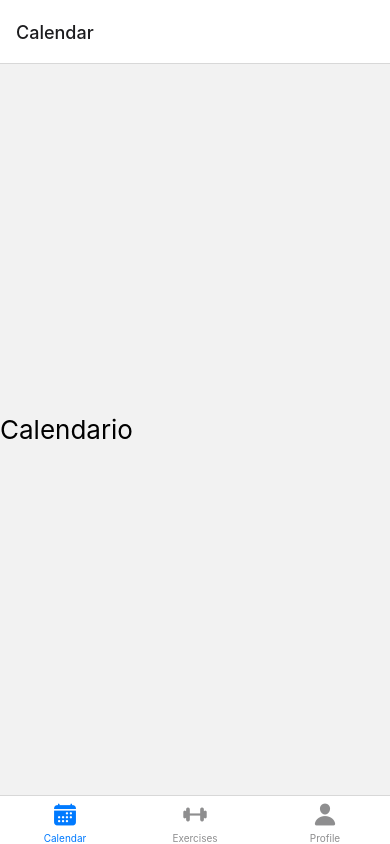
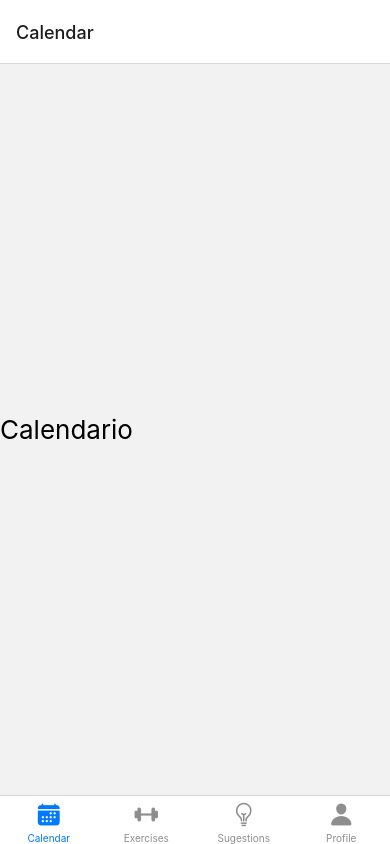
Before and after one commit to MishelleVF/fitlendarFrontend, a React Native app in the folder Frontend/: screen / in a window 390 px wide. Built offline with nearby package versions, Linux system fonts and the light colour scheme.

Commit message:
Impementacion del boton Suggestions

```diff
--- a/Frontend/src/components/main.jsx
+++ b/Frontend/src/components/main.jsx
@@ -8,11 +8,13 @@ import Ionicons from 'react-native-vector-icons/Ionicons';
 // Screens
 import Home from '../screens/home';
 import Exercises from '../screens/exercises';
+import Sugestions from '../screens/sugestions'
 import Profile from '../screens/profile';
 
 // Screens Names
 const homeName = 'Calendar';
 const exercisesName = 'Exercises';
+const sugestionsName = 'Sugestions'
 const profileName = 'Profile'
 
 const Tab = createBottomTabNavigator();
@@ -33,6 +35,8 @@ export function Main() {
               iconName = focused ? 'barbell' : 'barbell';
             } else if (rn == profileName){
               iconName = focused ? 'person' : 'person';
+            } else if (rn = sugestionsName){
+              iconName = focused ? 'bulb-outline' : 'bulb-outline';
             }
 
             return <Ionicons name={ iconName } size={ size } color={ color }/>
@@ -42,6 +46,7 @@ export function Main() {
       >
         <Tab.Screen name={homeName} component={ Home }/>
         <Tab.Screen name={exercisesName} component={ Exercises }/>
+        <Tab.Screen name={sugestionsName} component={ Sugestions }/>
         <Tab.Screen name={profileName} component={ Profile }/>
       </Tab.Navigator>
     </NavigationContainer>
--- a/Frontend/src/estilos/estilos.jsx
+++ b/Frontend/src/estilos/estilos.jsx
@@ -25,6 +25,18 @@ export const exercisesStyle = StyleSheet.create({
     },
 });
 
+export const sugestionsStyle = StyleSheet.create({
+    view: {
+        flex : 1,
+        alignContent : 'center',
+        justifyContent : 'center',
+    },
+    text: {
+        fontSize : '26px',
+        fontWeight : 'Blob',
+    },
+});
+
 export const profileStyle = StyleSheet.create({
     view: {
         flex : 1,
--- /dev/null
+++ b/Frontend/src/screens/sugestions.jsx
@@ -0,0 +1,11 @@
+import { Text, View } from 'react-native';
+import { sugestionsStyle } from '../estilos/estilos'
+
+
+export default function Profile(){
+    return (
+        <View style={ sugestionsStyle.view }>
+            <Text style={ sugestionsStyle.text }>Sugestions</Text>
+        </View>
+    )
+}
```
